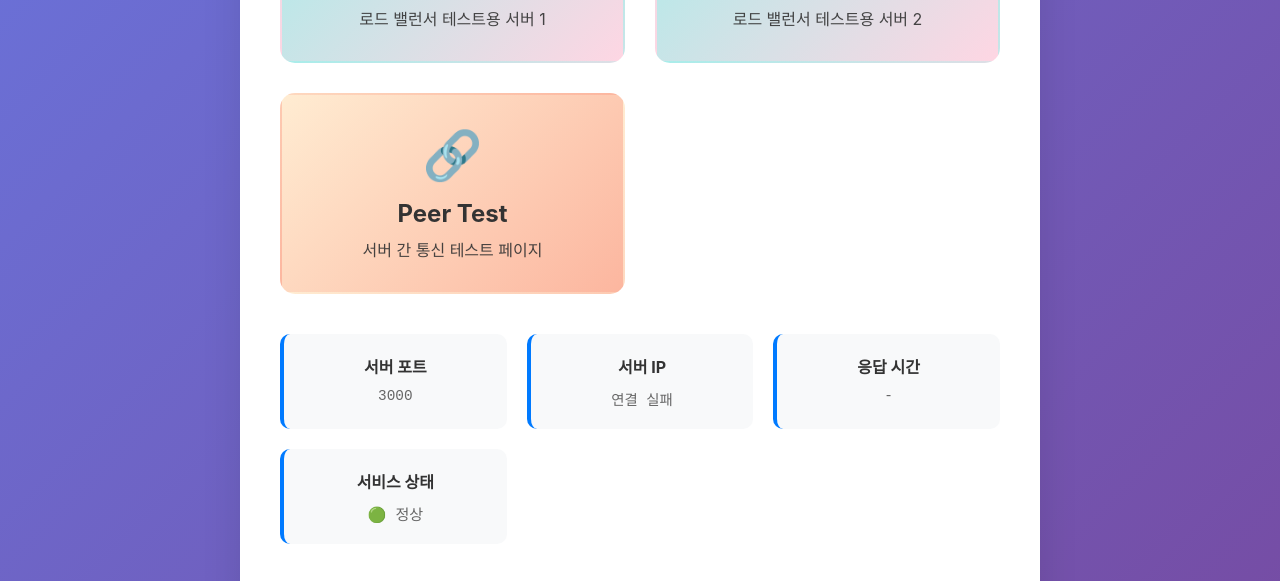
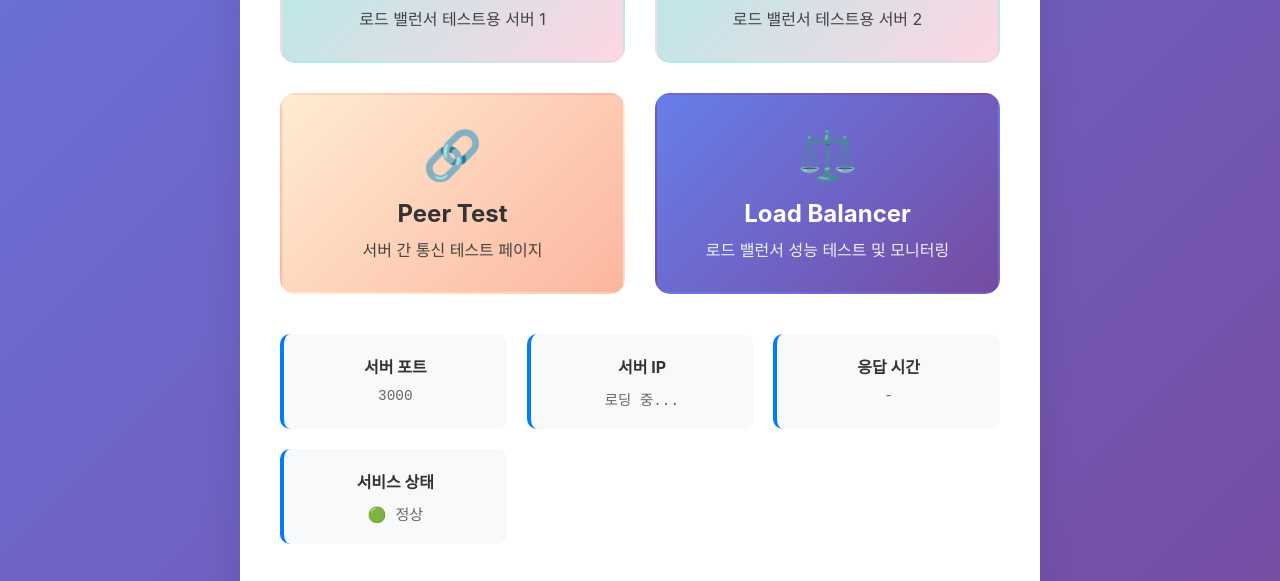
Before and after one commit to MollangPiu/aws_loadBalanser, a website: page public/index.html in a window 1280 px wide. Shown: the part 798-1379 px from the top of the page. Drawn offline with Linux system fonts and the light colour scheme; no server answers.

Commit message:
Feat: 보안 1

```diff
--- a/public/index.html
+++ b/public/index.html
@@ -121,6 +121,11 @@
         .service-card.peer {
             background: linear-gradient(135deg, #ffecd2, #fcb69f);
             color: #333;
+        }
+
+        .service-card.load {
+            background: linear-gradient(135deg, #667eea, #764ba2);
+            color: white;
         }
 
         .service-icon {
@@ -249,6 +254,12 @@
                 <div class="service-title">Peer Test</div>
                 <div class="service-desc">서버 간 통신 테스트 페이지</div>
             </a>
+
+            <a href="/load" class="service-card load">
+                <span class="service-icon">⚖️</span>
+                <div class="service-title">Load Balancer</div>
+                <div class="service-desc">로드 밸런서 성능 테스트 및 모니터링</div>
+            </a>
         </div>
 
         <div class="info-grid">
@@ -277,24 +288,7 @@
     </div>
 
     <script>
-        // 서버 정보 가져오기
-        async function loadServerInfo() {
-            try {
-                const startTime = Date.now();
-                const response = await fetch('/api/ip-info');
-                const data = await response.json();
-                const endTime = Date.now();
 
-                document.getElementById('serverIP').textContent = data.publicIP || 'N/A';
-                document.getElementById('responseTime').textContent = `${endTime - startTime}ms`;
-            } catch (error) {
-                console.error('서버 정보 로드 실패:', error);
-                document.getElementById('serverIP').textContent = '연결 실패';
-            }
-        }
-
-        // 페이지 로드 시 서버 정보 가져오기
-        loadServerInfo();
 
         // 서비스 카드 호버 효과
         document.querySelectorAll('.service-card').forEach(card => {
--- a/server.js
+++ b/server.js
@@ -49,6 +49,10 @@ app.get('/apple', (req, res) => {
 
 app.get('/samsung', (req, res) => {
     res.sendFile(path.join(__dirname, 'public', 'samsung', 'index.html'));
+});
+
+app.get('/load', (req, res) => {
+    res.sendFile(path.join(__dirname, 'public', 'load', 'index.html'));
 });
 
 // Public IP를 가져오는 비동기 함수 (AWS Metadata API 우선)
--- a/src/routes/api.js
+++ b/src/routes/api.js
@@ -63,6 +63,10 @@ module.exports = (peerReceiveLog, port) => {
         res.sendFile(path.join(__dirname, '../../public/samsung/index.html'));
     });
 
+    router.get('/load-test', (req, res) => {
+        res.sendFile(path.join(__dirname, '../../public/load/index.html'));
+    });
+
     // 현재 서버 IP 정보
     router.get('/ip-info', async (req, res) => {
         res.json(await getIPInfo());
```
Also changed, not shown: public/load/index.html (added, +1 -0 lines).
